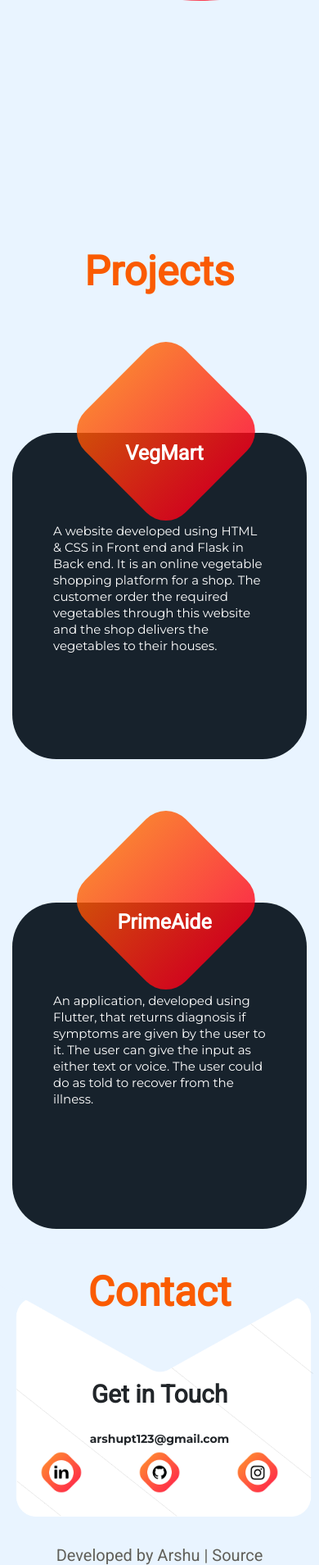
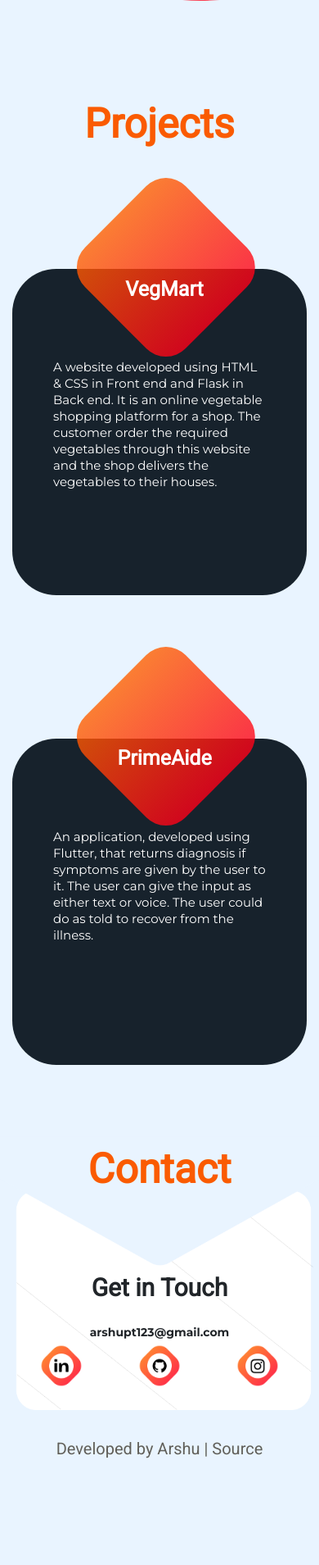
Before and after one commit to arshupt/My_Portfolio, a PHP site: page / in a window 390 px wide; the page is wider, and only the part inside the window is pictured. Shown: the part 2149-4058 px from the top of that part at 82% size. After the commit the page ends 3928 px from the top of that part, so only its background shows below. Run offline with PHP 8.4, Linux system fonts and the light colour scheme.

Commit message:
Reduce Spacings inbetween

```diff
--- a/assets/styles.css
+++ b/assets/styles.css
@@ -267,7 +267,7 @@ header{
 .projects{
     position: relative;
     z-index: 1;
-    top: 1900px;
+    top: 1800px;
     margin-top: 100px;
     font-family: 'Roboto', sans-serif;
     font-style: normal;
@@ -283,7 +283,7 @@ header{
     width: 173.95px;
     height: 174.43px;
     left: 180px;
-    top: 2000px;
+    top: 1900px;
 
     background: linear-gradient(180deg, rgba(255, 96, 0, 0.8) 0%, rgba(255, 0, 25, 0.8) 100%);
     border-radius: 34px;
@@ -307,7 +307,7 @@ header{
     position: relative;
     width: 508px;
     height: 398px;
-    top: 1915px;
+    top: 1815px;
     background: #17222C;
     border-radius: 54px;
     padding-top: 110px;
@@ -327,7 +327,7 @@ header{
 .contacts{
     position: relative;
     z-index: 2;
-    top: 2200px;
+    top: 2050px;
     font-family: 'Roboto', sans-serif;
     font-style: normal;
     font-weight: 900;
@@ -340,14 +340,14 @@ header{
     position: relative;
     z-index: 1;
     width: 100%;
-    top: 1850px;
+    top: 1700px;
 }
 .container1{
     position: relative;
     z-index: 2;
     display: flex;
     justify-content: center;
-    top: 1500px;
+    top: 1350px;
 
 }
 .container1 img{
@@ -357,7 +357,7 @@ header{
 .container2{
     position: relative;
     z-index: 2;
-    top:1530px;
+    top:1380px;
     text-align: center;
 }
 .container2 h3{
@@ -377,7 +377,7 @@ header{
 footer{
     position: relative;
     z-index: 1;
-    top: 1600px;
+    top: 1450px;
     text-align: center;
     margin-bottom: 20px;
 }
@@ -499,15 +499,15 @@ footer .footer a:hover{
         line-height: 15px;
     }
     .projects{
-        top: 2250px;
+        top: 2070px;
         font-size: 50px;
     }
     .title{
-        top: 2300px;
+        top: 2100px;
         left: 28%;
     }
     .desc{
-        top: 2215px;
+        top: 2015px;
     }
     .desc p{
         font-size:15px;
@@ -516,22 +516,22 @@ footer .footer a:hover{
         text-align: left;
     }
     .contacts{
-        top: 2250px;
+        top: 2100px;
         font-size: 50px;
     }
     .contact_bg{
-        top: 2080px;
+        top: 1950px;
         left: -35%;
         width: 170%;
     }
     .container1{
-        top: 1850px;
+        top: 1720px;
     }
     .container1 img{
         width: 60px;
     }
     .container2{
-        top: 1910px;
+        top: 1780px;
     }
     .container2 h3{
         font-size: 30px;
@@ -541,7 +541,7 @@ footer .footer a:hover{
         line-height: 50px;
     }
     footer{
-        top: 1880px;
+        top: 1750px;
     }
 }
 @media only screen and (min-height: 1000px){
```
